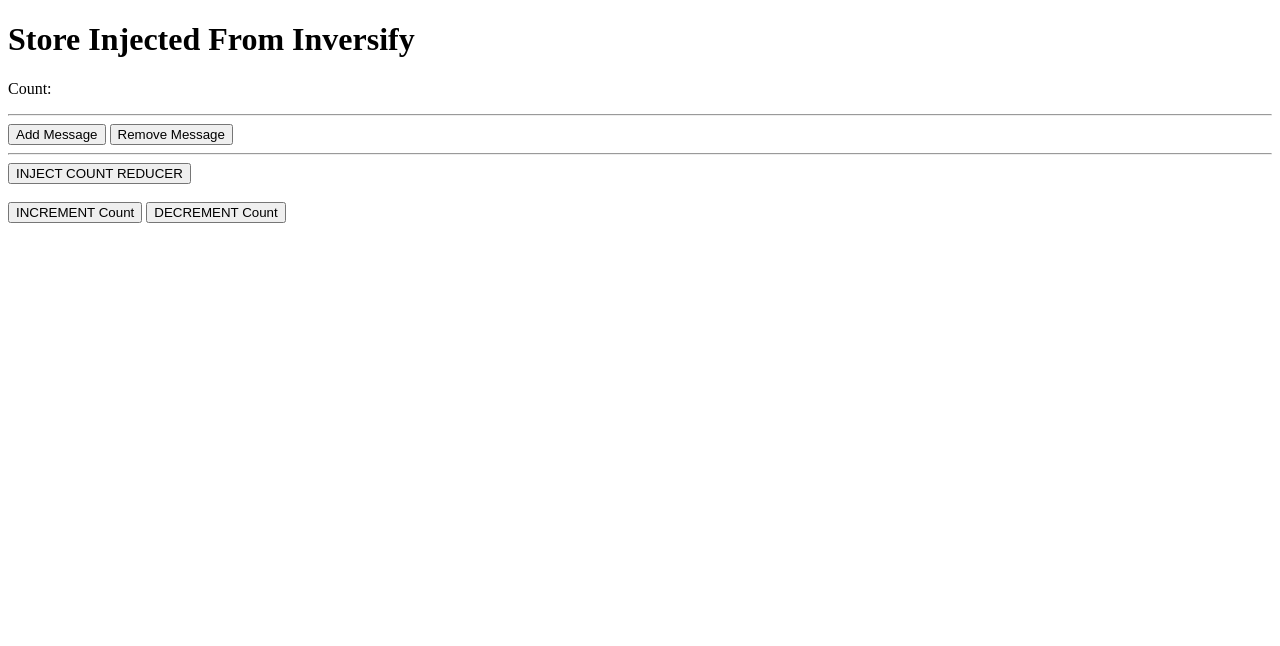
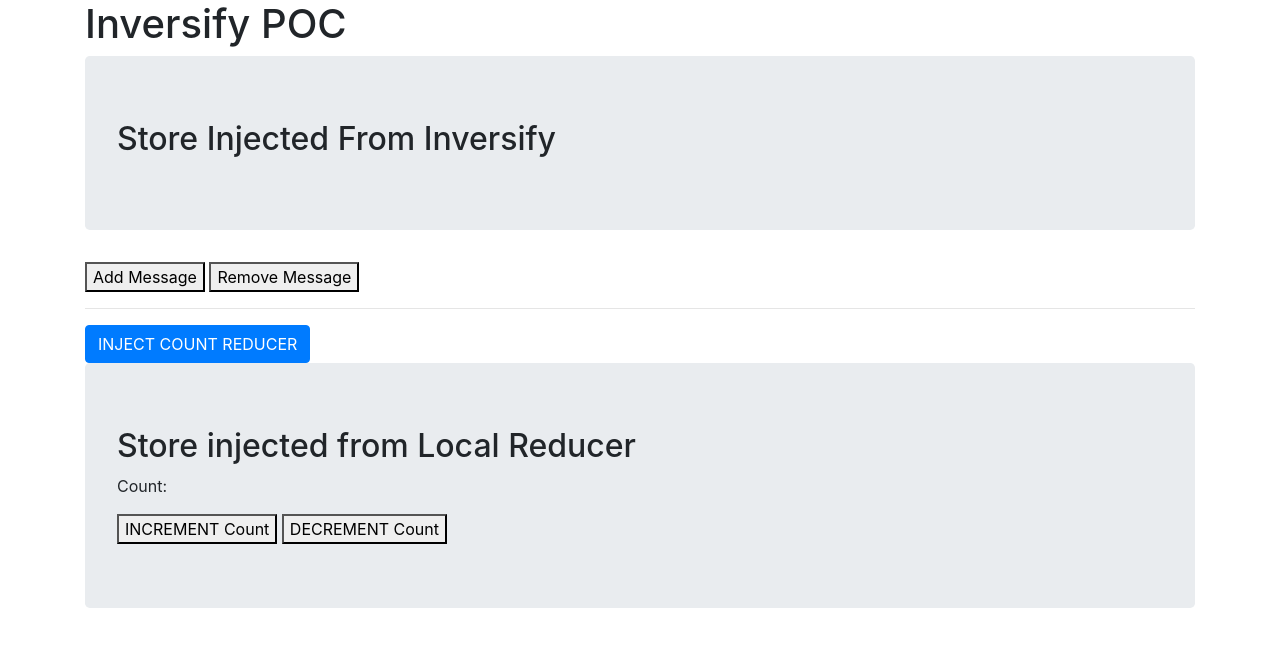
Before and after one commit to IMAHiji/inversify-poc, a website built with webpack: page index.html in a window 1280 px wide. Built offline with nearby package versions, Linux system fonts and the light colour scheme; what inversify would draw is missing.

Commit message:
Add some styles to look less crappy

```diff
--- a/index.html
+++ b/index.html
@@ -3,30 +3,35 @@
 <head>
     <meta charset="UTF-8">
     <title>INVERSIFY POC</title>
+    <link rel="stylesheet" href="https://maxcdn.bootstrapcdn.com/bootstrap/4.0.0-beta.2/css/bootstrap.min.css" integrity="sha384-PsH8R72JQ3SOdhVi3uxftmaW6Vc51MKb0q5P2rRUpPvrszuE4W1povHYgTpBfshb" crossorigin="anonymous">
+
 </head>
 <body>
-    <h1>Store Injected From Inversify</h1>
+<div class="container">
+    <h1>Inversify POC</h1>
+    <div class="jumbotron">
+        <h2>Store Injected From Inversify</h2>
+        <div id="messages"></div>
 
-    <div id="messages"></div>
-    <div id="count">
-        <p>Count:</p>
-        <p id="countIndicator"></p>
+    </div>
+    <button id="addMessage">Add Message</button>
+    <button id="removeMessage">Remove Message</button>
+
+    <hr>
+    <button class="btn btn-primary" id="injectCountReducer">INJECT COUNT REDUCER</button>
+
+    <div class="jumbotron">
+        <h2>Store injected from Local Reducer</h2>
+        <div id="count">
+            <p>Count:</p>
+            <p id="countIndicator"></p>
+        </div>
+        <button id="incrementCount">INCREMENT Count</button>
+        <button id="decrementCount">DECREMENT Count</button>
     </div>
 
+</div>
 
-
-    <hr>
-        <button id="addMessage">Add Message</button>
-        <button id="removeMessage">Remove Message</button>
-
-    <hr>
-    <button id="injectCountReducer">INJECT COUNT REDUCER</button>
-
-    <br>
-    <br>
-
-    <button id="incrementCount">INCREMENT Count</button>
-    <button id="decrementCount">DECREMENT Count</button>
 
 </body>
 </html>
```
Also changed, not shown: README.md.
